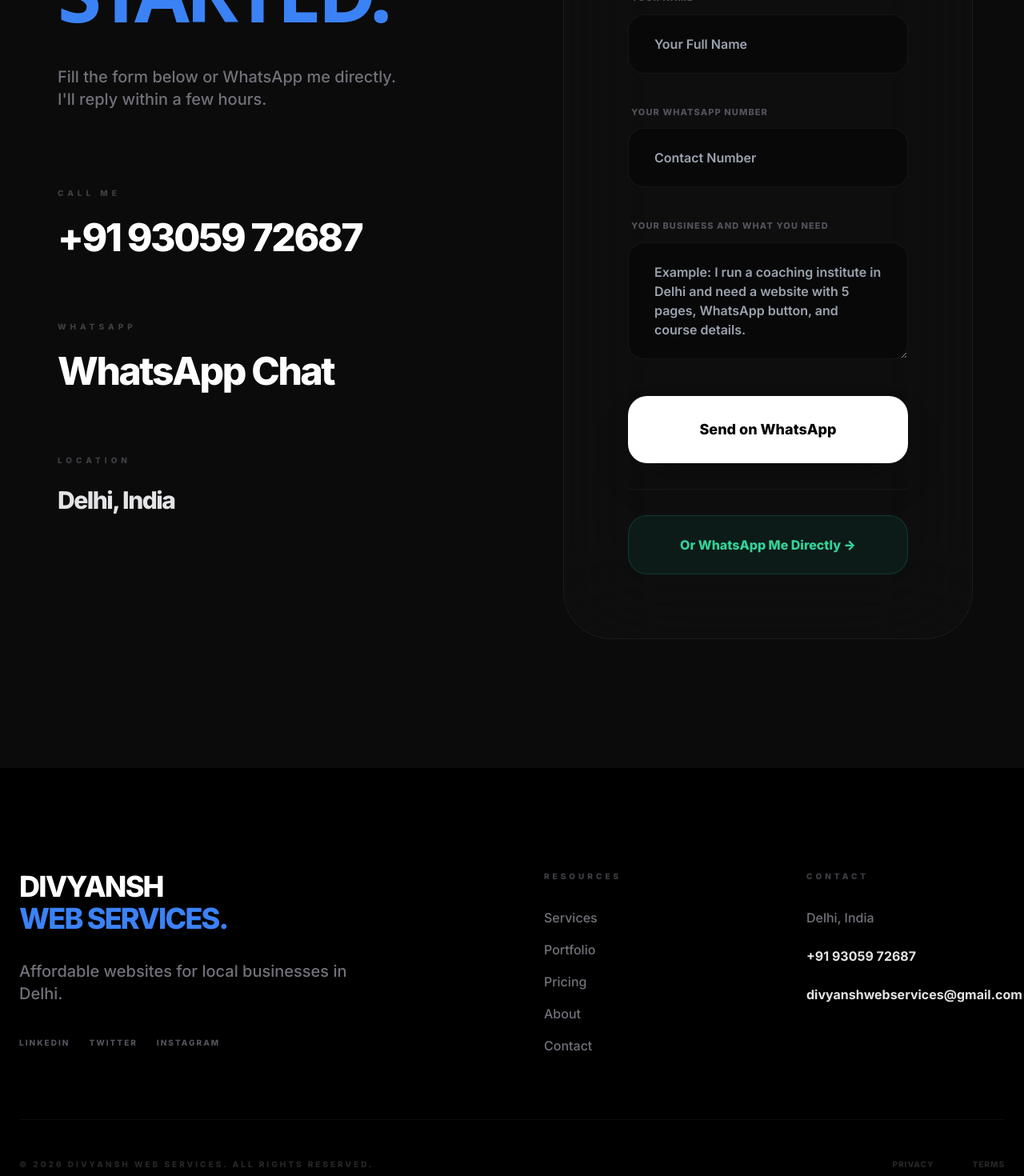
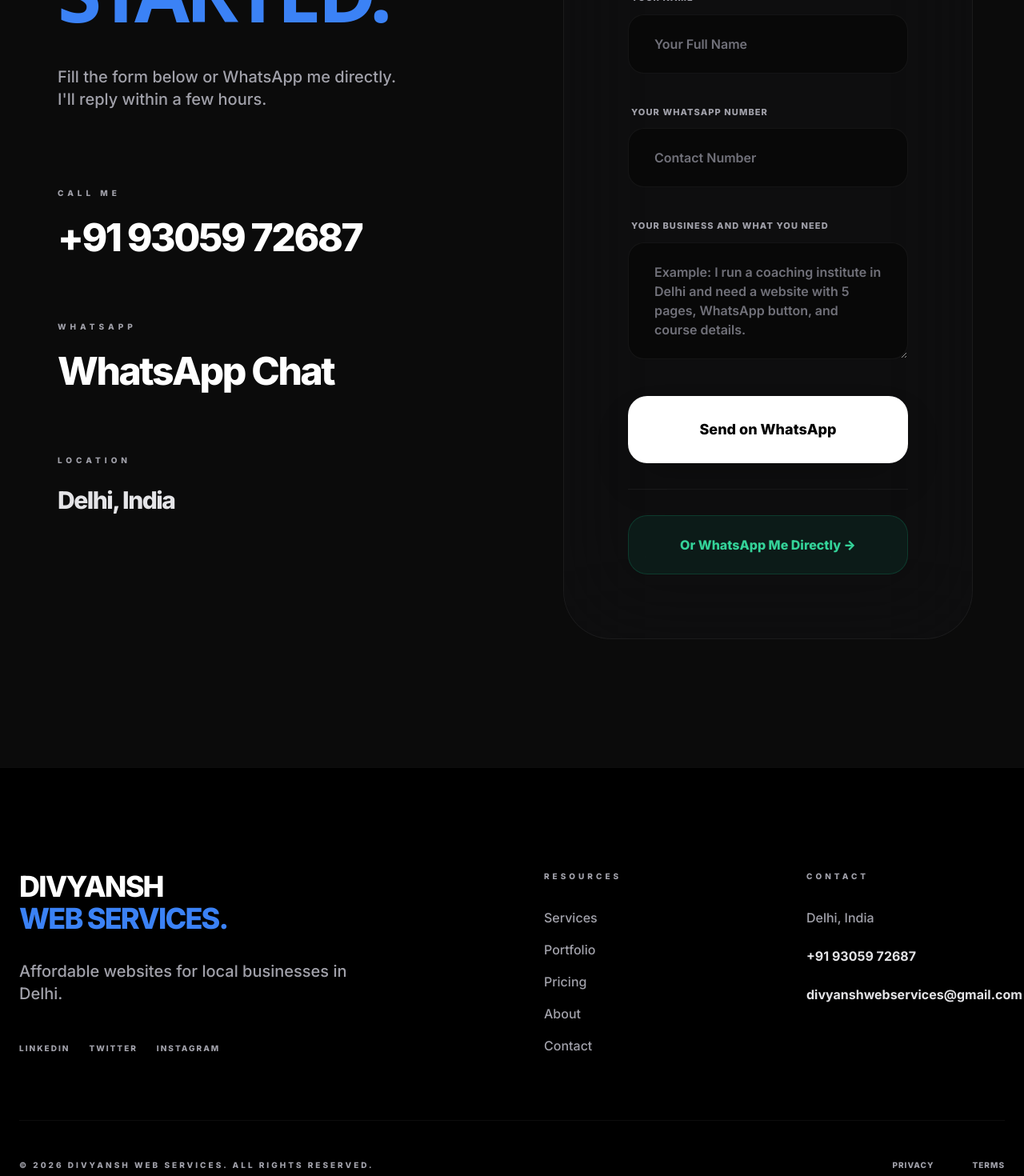
Before and after one commit to shreeelecticautomobiles-ui/divyansh-web-services, a React (Vite) app: page /contact in a window 1280 px wide. Shown: the part 320-1790 px from the top of the page at 80% size. Built offline with nearby package versions, Linux system fonts and the light colour scheme.

Commit message:
refactor: improve accessibility and typography
- Add missing aria-labels to navigation and action links.
- Update text colors to improve readability across components.

```diff
--- a/components/Layout.tsx
+++ b/components/Layout.tsx
@@ -108,7 +108,7 @@
                 key={link.path}
                 to={link.path}
                 className={`text-[12px] font-bold uppercase tracking-[0.25em] transition-all duration-300 hover:text-blue-400 ${
-                  isActive(link.path) ? 'text-blue-500' : 'text-zinc-500'
+                  isActive(link.path) ? 'text-blue-500' : 'text-zinc-400'
                 }`}
               >
                 {link.name}
@@ -126,6 +126,8 @@
             className="lg:hidden text-white p-2"
             style={{ position: 'fixed', zIndex: 10000, top: '10px', right: '24px' }}
             onClick={isMenuOpen ? closeMenu : openMenu}
+            aria-label={isMenuOpen ? "Close navigation menu" : "Open navigation menu"}
+            aria-expanded={isMenuOpen}
           >
             <div className="w-6 h-5 flex flex-col justify-between overflow-hidden">
               <span className={`w-full h-0.5 bg-current transition-transform duration-300 ${isMenuOpen ? 'translate-y-2 rotate-45' : ''}`}></span>
@@ -213,31 +215,43 @@
                 <span className="text-white">DIVYANSH</span><br/>
                 <span className="text-blue-500">WEB SERVICES.</span>
               </h3>
-              <p className="text-zinc-500 text-base md:text-xl leading-relaxed max-w-md font-medium">
+              <p className="text-zinc-400 text-base md:text-xl leading-relaxed max-w-md font-medium">
                 Affordable websites for local businesses in Delhi.
               </p>
               <div className="mt-6 md:mt-10 flex gap-6 justify-center md:justify-start">
-                {['LinkedIn', 'Twitter', 'Instagram'].map(social => (
-                  <span key={social} className="text-[10px] font-black uppercase tracking-[0.2em] text-zinc-600 hover:text-blue-500 transition-colors cursor-pointer">
-                    {social}
-                  </span>
-                ))}
+                {['LinkedIn', 'Twitter', 'Instagram'].map(social => {
+                  let ariaLabel = "";
+                  if (social === "Twitter") ariaLabel = "Follow us on Twitter";
+                  else if (social === "Instagram") ariaLabel = "Follow us on Instagram";
+                  else if (social === "LinkedIn") ariaLabel = "Connect on LinkedIn";
+                  return (
+                    <a
+                      key={social}
+                      href={`#${social.toLowerCase()}`}
+                      aria-label={ariaLabel}
+                    >
+                      <span className="text-[10px] font-black uppercase tracking-[0.2em] text-zinc-400 hover:text-blue-500 transition-colors cursor-pointer">
+                        {social}
+                      </span>
+                    </a>
+                  );
+                })}
               </div>
             </div>
             <div>
-              <h4 className="text-[10px] font-black uppercase tracking-[0.3rem] md:tracking-[0.4em] text-zinc-700 mb-4 md:mb-8">Resources</h4>
+              <h4 className="text-[10px] font-black uppercase tracking-[0.3rem] md:tracking-[0.4em] text-zinc-400 mb-4 md:mb-8">Resources</h4>
               <ul className="space-y-3 md:space-y-4">
                 {navLinks.map((link) => (
                   <li key={link.path}>
-                    <Link to={link.path} className="text-zinc-500 hover:text-white transition-all font-medium text-sm md:text-base">{link.name}</Link>
+                    <Link to={link.path} className="text-zinc-400 hover:text-white transition-all font-medium text-sm md:text-base">{link.name}</Link>
                   </li>
                 ))}
               </ul>
             </div>
             <div className="flex flex-col items-center md:items-start">
-              <h4 className="text-[10px] font-black uppercase tracking-[0.3rem] md:tracking-[0.4em] text-zinc-700 mb-4 md:mb-8">Contact</h4>
+              <h4 className="text-[10px] font-black uppercase tracking-[0.3rem] md:tracking-[0.4em] text-zinc-400 mb-4 md:mb-8">Contact</h4>
               <div className="space-y-4 md:space-y-6">
-                <p className="text-zinc-500 font-medium text-sm md:text-base">{BUSINESS_INFO.location}</p>
+                <p className="text-zinc-400 font-medium text-sm md:text-base">{BUSINESS_INFO.location}</p>
                 <a href={`tel:${BUSINESS_INFO.phone}`} className="block text-zinc-200 font-bold hover:text-blue-500 transition-colors text-sm md:text-base">{BUSINESS_INFO.phone}</a>
                 <a href={`mailto:${BUSINESS_INFO.email}`} className="block text-zinc-200 font-bold hover:text-blue-500 transition-colors text-sm md:text-base">{BUSINESS_INFO.email}</a>
               </div>
@@ -245,12 +259,12 @@
           </div>
 
           <div className="flex flex-col md:flex-row justify-between items-center pt-8 md:pt-12 border-t border-white/5 gap-6 md:gap-8">
-            <p className="text-[9px] md:text-[10px] text-zinc-800 font-black tracking-[0.3em] uppercase text-center md:text-left">
+            <p className="text-[9px] md:text-[10px] text-zinc-400 font-black tracking-[0.3em] uppercase text-center md:text-left">
               © {new Date().getFullYear()} DIVYANSH WEB SERVICES. ALL RIGHTS RESERVED.
             </p>
             <div className="flex gap-8 md:gap-12 justify-center">
-               <span className="text-[9px] md:text-[10px] text-zinc-800 font-black tracking-widest cursor-default">PRIVACY</span>
-               <span className="text-[9px] md:text-[10px] text-zinc-800 font-black tracking-widest cursor-default">TERMS</span>
+               <span className="text-[9px] md:text-[10px] text-zinc-400 font-black tracking-widest cursor-default">PRIVACY</span>
+               <span className="text-[9px] md:text-[10px] text-zinc-400 font-black tracking-widest cursor-default">TERMS</span>
             </div>
           </div>
         </div>
--- a/pages/About.tsx
+++ b/pages/About.tsx
@@ -47,12 +47,14 @@
             <div className="flex flex-col sm:flex-row gap-4 sm:gap-6 w-full max-w-md md:max-w-none mx-auto sm:mx-0">
                <a
                 href="tel:+919305972687"
+                aria-label="Call +91 93059 72687"
                 className="w-full sm:w-auto px-6 md:px-10 py-4 bg-zinc-900 text-white rounded-xl font-black shadow-lg hover:bg-zinc-800 transition border border-zinc-800 flex items-center justify-center gap-3 text-center"
               >
                 📞 Voice Call
               </a>
               <a
                 href="https://wa.me/919305972687"
+                aria-label="Chat on WhatsApp with Divyansh"
                 className="w-full sm:w-auto px-6 md:px-10 py-4 bg-blue-600 text-white rounded-xl font-black shadow-[0_0_20px_rgba(37,99,235,0.3)] hover:bg-blue-500 transition flex items-center justify-center gap-3 text-center"
               >
                 💬 WhatsApp Chat
--- a/pages/Contact.tsx
+++ b/pages/Contact.tsx
@@ -45,27 +45,27 @@
             <h1 className="text-[clamp(2.2rem,8vw,5rem)] md:text-[80px] lg:text-[100px] font-black tracking-tighter mb-6 md:mb-12 leading-[1.0] md:leading-[0.9] text-white uppercase font-sans">
               GET YOUR <br/> <span className="text-blue-500">WEBSITE STARTED.</span>
             </h1>
-            <p className="text-lg md:text-xl text-zinc-500 mb-12 md:mb-24 font-medium leading-relaxed max-w-md mx-auto lg:mx-0">
+            <p className="text-lg md:text-xl text-zinc-400 mb-12 md:mb-24 font-medium leading-relaxed max-w-md mx-auto lg:mx-0">
               Fill the form below or WhatsApp me directly. I'll reply within a few hours.
             </p>
 
               <div className="space-y-12 md:space-y-20 mb-12 lg:mb-0">
                 <div className="group text-center lg:text-left">
-                <h3 className="text-[9px] md:text-[10px] font-black text-zinc-700 uppercase tracking-[0.4em] md:tracking-[0.5em] mb-4 md:mb-6">Call Me</h3>
+                  <h3 className="text-[9px] md:text-[10px] font-black text-zinc-400 uppercase tracking-[0.4em] md:tracking-[0.5em] mb-4 md:mb-6">Call Me</h3>
                   <a href="tel:+919305972687" className="text-2xl md:text-4xl lg:text-5xl font-black text-white hover:text-blue-500 transition-colors tracking-tighter block">
                     +91 93059 72687
                   </a>
                 </div>
 
                 <div className="group text-center lg:text-left">
-                <h3 className="text-[9px] md:text-[10px] font-black text-zinc-700 uppercase tracking-[0.4em] md:tracking-[0.5em] mb-4 md:mb-6">WhatsApp</h3>
+                  <h3 className="text-[9px] md:text-[10px] font-black text-zinc-400 uppercase tracking-[0.4em] md:tracking-[0.5em] mb-4 md:mb-6">WhatsApp</h3>
                   <a href="https://wa.me/919305972687" className="text-2xl md:text-4xl lg:text-5xl font-black text-white hover:text-blue-500 transition-colors tracking-tighter block">
                     WhatsApp Chat
                   </a>
                 </div>
 
                 <div className="group text-center lg:text-left">
-                <h3 className="text-[9px] md:text-[10px] font-black text-zinc-700 uppercase tracking-[0.4em] md:tracking-[0.5em] mb-4 md:mb-6">Location</h3>
+                  <h3 className="text-[9px] md:text-[10px] font-black text-zinc-400 uppercase tracking-[0.4em] md:tracking-[0.5em] mb-4 md:mb-6">Location</h3>
                 <p className="text-xl md:text-3xl font-black text-zinc-200 tracking-tighter leading-relaxed">{BUSINESS_INFO.location}</p>
               </div>
             </div>
@@ -81,33 +81,33 @@
             ) : (
               <form onSubmit={handleSubmit} className="space-y-6 md:space-y-10">
                 <div className="space-y-2 md:space-y-3">
-                  <label className="text-[10px] md:text-[11px] font-black text-zinc-600 uppercase tracking-widest ml-1 block">Your Name</label>
+                  <label className="text-[10px] md:text-[11px] font-black text-zinc-400 uppercase tracking-widest ml-1 block">Your Name</label>
                   <input
                     type="text"
                     name="name"
                     required
                     placeholder="Your Full Name"
-                    className="w-full bg-black/40 px-5 md:px-8 py-4 md:py-6 border border-white/5 rounded-xl md:rounded-[20px] text-white focus:ring-1 focus:ring-blue-500 outline-none transition-all placeholder:text-zinc-850 font-semibold text-sm md:text-base"
+                    className="w-full bg-black/40 px-5 md:px-8 py-4 md:py-6 border border-white/5 rounded-xl md:rounded-[20px] text-white focus:ring-1 focus:ring-blue-500 outline-none transition-all placeholder:text-zinc-500 font-semibold text-sm md:text-base"
                   />
                 </div>
                 <div className="space-y-2 md:space-y-3">
-                  <label className="text-[10px] md:text-[11px] font-black text-zinc-600 uppercase tracking-widest ml-1 block">Your WhatsApp Number</label>
+                  <label className="text-[10px] md:text-[11px] font-black text-zinc-400 uppercase tracking-widest ml-1 block">Your WhatsApp Number</label>
                   <input
                     type="tel"
                     name="whatsapp_number"
                     required
                     placeholder="Contact Number"
-                    className="w-full bg-black/40 px-5 md:px-8 py-4 md:py-6 border border-white/5 rounded-xl md:rounded-[20px] text-white focus:ring-1 focus:ring-blue-500 outline-none transition-all placeholder:text-zinc-850 font-semibold text-sm md:text-base"
+                    className="w-full bg-black/40 px-5 md:px-8 py-4 md:py-6 border border-white/5 rounded-xl md:rounded-[20px] text-white focus:ring-1 focus:ring-blue-500 outline-none transition-all placeholder:text-zinc-500 font-semibold text-sm md:text-base"
                   />
                 </div>
                 <div className="space-y-2 md:space-y-3">
-                  <label className="text-[10px] md:text-[11px] font-black text-zinc-600 uppercase tracking-widest ml-1 block">Your business and what you need</label>
+                  <label className="text-[10px] md:text-[11px] font-black text-zinc-400 uppercase tracking-widest ml-1 block">Your business and what you need</label>
                   <textarea
                     rows={4}
                     name="message"
                     required
                     placeholder="Example: I run a coaching institute in Delhi and need a website with 5 pages, WhatsApp button, and course details."
-                    className="w-full bg-black/40 px-5 md:px-8 py-4 md:py-6 border border-white/5 rounded-xl md:rounded-[20px] text-white focus:ring-1 focus:ring-blue-500 outline-none transition-all placeholder:text-zinc-850 font-semibold text-sm md:text-base"
+                    className="w-full bg-black/40 px-5 md:px-8 py-4 md:py-6 border border-white/5 rounded-xl md:rounded-[20px] text-white focus:ring-1 focus:ring-blue-500 outline-none transition-all placeholder:text-zinc-500 font-semibold text-sm md:text-base"
                   ></textarea>
                 </div>
 
--- a/pages/Demos.tsx
+++ b/pages/Demos.tsx
@@ -66,7 +66,7 @@
           <p className="text-zinc-400 text-lg md:text-2xl font-semibold mb-6 leading-relaxed">
             2 real client websites delivered in Delhi. Additional designs shown as samples.
           </p>
-          <p className="text-zinc-500 text-sm font-medium">
+          <p className="text-zinc-400 text-sm font-semibold">
             👇 Click on any project below to view the live website
           </p>
         </div>
@@ -79,6 +79,7 @@
                 href={demo.url}
                 target="_blank"
                 rel="noreferrer"
+                aria-label={`View live demo website for ${demo.title}`}
                 className="group relative block bg-zinc-900 rounded-[32px] md:rounded-[48px] overflow-hidden border-2 border-white/5 transition-all duration-500 hover:border-blue-500 hover:shadow-2xl hover:shadow-blue-500/10"
               >
                 {/* Highlight Tag */}
@@ -130,7 +131,7 @@
         {/* Bottom CTA */}
         <div className="mt-20 md:mt-32 p-6 md:p-24 bg-zinc-900 border border-white/5 rounded-3xl md:rounded-[64px] text-center relative overflow-hidden px-4 md:px-6">
           <h2 className="text-[clamp(1.8rem,8vw,4rem)] md:text-7xl font-black text-white mb-6 md:mb-8 tracking-tighter leading-none">WANT A WEBSITE <br className="hidden md:block"/> LIKE THESE?</h2>
-          <p className="text-base md:text-xl text-zinc-500 mb-8 md:mb-12 max-w-xl mx-auto font-medium px-2">Get a professional, mobile-friendly website deployed in just 48 hours.</p>
+          <p className="text-base md:text-xl text-zinc-400 mb-8 md:mb-12 max-w-xl mx-auto font-medium px-2">Get a professional, mobile-friendly website deployed in just 48 hours.</p>
           <div className="w-full max-w-md mx-auto">
             <a
               href={`https://wa.me/${BUSINESS_INFO.whatsapp}`}
--- a/pages/Services.tsx
+++ b/pages/Services.tsx
@@ -7,7 +7,7 @@
       <div className="container mx-auto max-w-6xl">
         <div className="text-center mb-16 md:mb-32 animate-fade-up px-2">
           <h1 className="text-[clamp(2.5rem,10vw,6rem)] md:text-9xl font-black tracking-tighter mb-6 md:mb-8 text-white uppercase">SOLUTIONS<span className="text-blue-500">.</span></h1>
-          <p className="text-zinc-500 text-lg md:text-xl max-w-2xl mx-auto font-medium leading-relaxed">High-caliber digital architecture for businesses that refuse to look ordinary.</p>
+          <p className="text-zinc-400 text-lg md:text-xl max-w-2xl mx-auto font-medium leading-relaxed">High-caliber digital architecture for businesses that refuse to look ordinary.</p>
         </div>
 
         <div className="grid grid-cols-1 lg:grid-cols-3 gap-8 lg:gap-10 w-full px-2 sm:px-0">
@@ -49,11 +49,11 @@
     )}
 
     <h2 className="text-2xl md:text-3xl font-black tracking-tighter mb-2 md:mb-3 mt-2">{title}</h2>
-    <p className={`text-xs md:text-sm mb-6 md:mb-12 font-semibold ${highlight ? 'text-zinc-500' : 'text-zinc-600'}`}>{desc}</p>
+    <p className={`text-xs md:text-sm mb-6 md:mb-12 font-semibold ${highlight ? 'text-zinc-500' : 'text-zinc-400'}`}>{desc}</p>
 
     <div className="flex items-baseline gap-2 mb-8 md:mb-16">
       <span className="text-4xl md:text-6xl font-black">{price !== 'Custom' && '₹'}{price}</span>
-      <span className={`text-[9px] md:text-[10px] font-black uppercase tracking-widest ${highlight ? 'text-zinc-400' : 'text-zinc-700'}`}>One-Time Investment</span>
+      <span className={`text-[9px] md:text-[10px] font-black uppercase tracking-widest ${highlight ? 'text-zinc-500' : 'text-zinc-400'}`}>One-Time Investment</span>
     </div>
 
     <ul className="space-y-4 md:space-y-6 flex-grow mb-8 md:mb-16 font-bold text-xs md:text-sm">
```
Also changed, not shown: pages/Home.tsx (+10 -10 lines), pages/Pricing.tsx (+6 -6 lines). Lines whose indentation alone changed are shown as unchanged.
